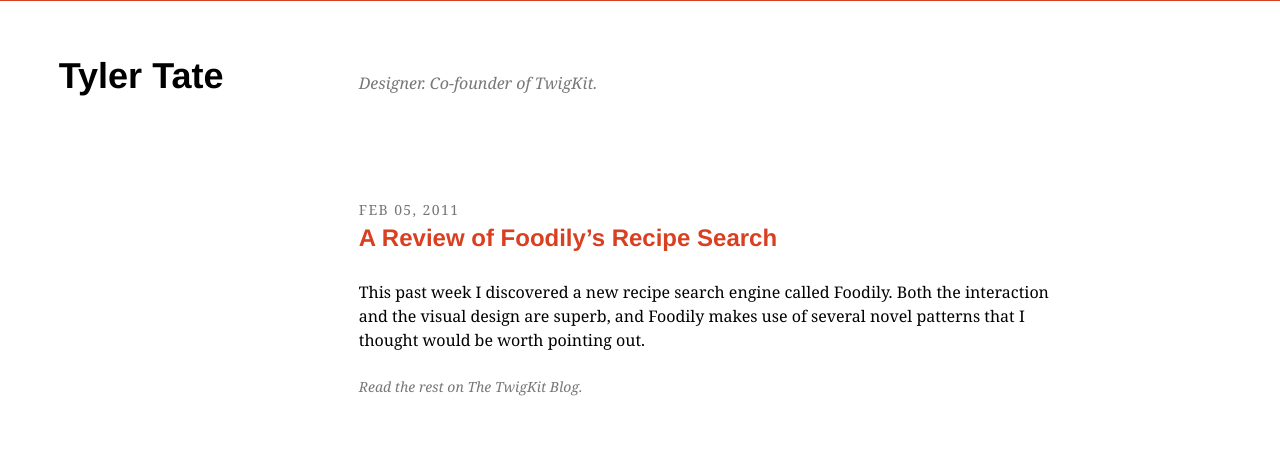
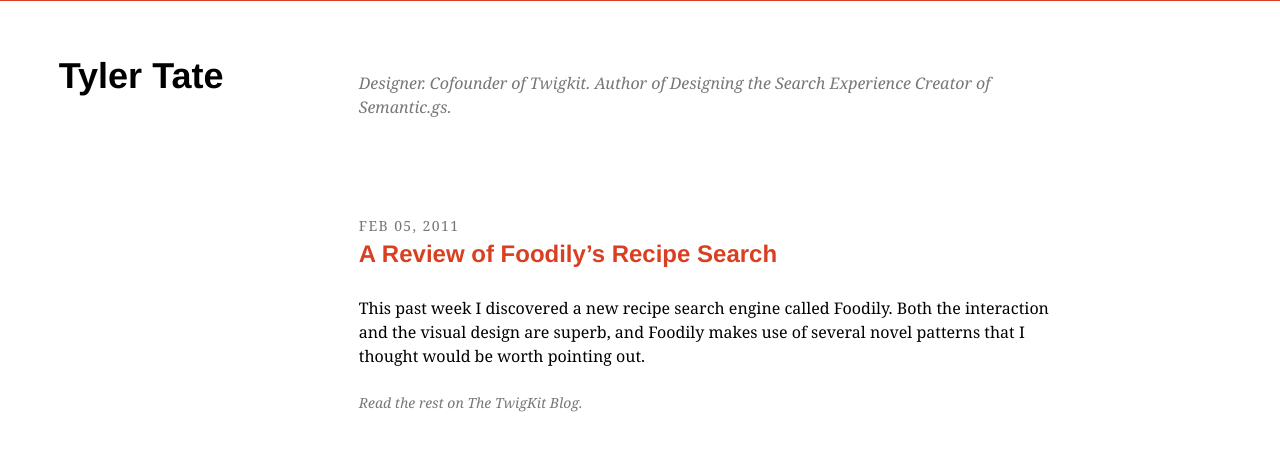
Before and after one commit to SeriouslyInc/tylertate, a Jekyll site: the page built from blog/_posts/2011-02-05-a-review-of-foodilys-recipe-search.markdown, in a window 1280 px wide. Shown: the top 451 px of the page. Built offline with Jekyll 4.4.1, drawn with Linux system fonts in a browser that asks for light colours; some web fonts are replaced.

Commit message:
Minor styling updates.

```diff
--- a/_layouts/general.html
+++ b/_layouts/general.html
@@ -4,12 +4,11 @@
 <head>
 	<meta charset="utf-8" />
 	<meta name="viewport" content="initial-scale=1.0, maximum-scale=1.0, minimum-scale=1.0, user-scalable=no, width=device-width">
-	<link rel="alternate" type="application/rss+xml" title="Tyler Tate. Designer. Co-founder of TwigKit. Creator of Semantic.gs." href="http://feeds.feedburner.com/TylerTate" />
+	<link rel="alternate" type="application/rss+xml" title="Tyler Tate. Designer. Cofounder of TwigKit. Author of Designing the Search Experience. Creator of Semantic.gs." href="http://feeds.feedburner.com/TylerTate" />
 	<title>Tyler Tate. {{page.title}}</title>
 
 	<link rel="stylesheet" href="{{ site.url }}/resources/css/main.css" type="text/css">
 	<!--[if lt IE 9]><script src="http://html5shiv.googlecode.com/svn/trunk/html5.js"></script><![endif]-->
-	<link rel='stylesheet' href='http://fonts.googleapis.com/css?family=IM+Fell+English' type='text/css'>
 
 	<script type="text/javascript">
 		var _gaq = _gaq || [];
@@ -30,7 +29,7 @@
 
 		<header id="page-header">
 			<h1><a href="/">Tyler Tate</a></h1>
-			<p><a href="http://twitter.com/tylertate">Designer</a>. Co-founder of <a href="http://TwigKit.com/">TwigKit</a>. <!--Creator of <a href="http://Semantic.gs">Semantic.gs</a>.--></p>
+			<p>Designer. Cofounder of <a href="http://www.twigkit.com/">Twigkit</a>. Author of <a href="http://www.DesigningTheSearchExperience.com/">Designing the Search Experience</a> Creator of <a href="http://Semantic.gs">Semantic.gs</a>.</p>
 		</header>
 
 		<section id="mainbody">
--- a/blog/_posts/2012-03-19-the-experience-map.markdown
+++ b/blog/_posts/2012-03-19-the-experience-map.markdown
@@ -1,6 +1,7 @@
 ---
 layout: blog
 title: "The Experience Map"
+snippet: Last month when I blogged about the cross-channel blueprint as a tool for planning the tasks and channels of an ecosystem, several people commented that it failed to fully account for user. Indeed, those comments helped me realize that the cross-channel blueprint is itself a system-oriented diagram—useful  as a planning tool and for the concise overview it provides—but that it must be paired with a user-centered perspective. One such tool is an obvious companion: the experience map.
 ---
 
 Last month when I blogged about the [cross-channel blueprint](http://tylertate.com/blog/2012/02/21/cross-channel-ia-blueprint.html) as a tool for planning the tasks and channels of an ecosystem, several people commented that it failed to fully account for user. Indeed, those comments helped me realize that the cross-channel blueprint is itself a *system-oriented* diagram—useful  as a planning tool and for the concise overview it provides—but that it must be paired with a *user-centered* perspective. One such tool is an obvious companion: the experience map.
--- a/index.html
+++ b/index.html
@@ -1,11 +1,11 @@
 ---
 layout: general
-title: Designer. Co-founder of TwigKit. Creator of Semantic.gs.
+title: Designer. Cofounder of TwigKit. Author of Designing the Search Experience. Creator of Semantic.gs.
 bodyId: home
 ---
 
 {% for post in site.categories.blog %}
-	<article>
+	<article class="post-{{forloop.index}}">
 		<header>
 			<p>
 				{% if post.publisher %}
```
Also changed, not shown: resources/css/main.less (+3 -4 lines).
